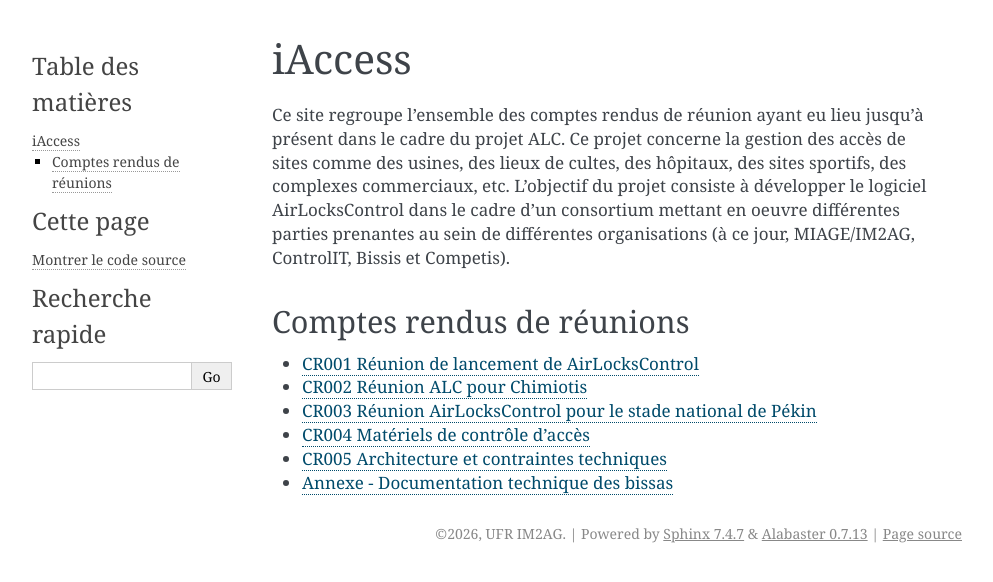
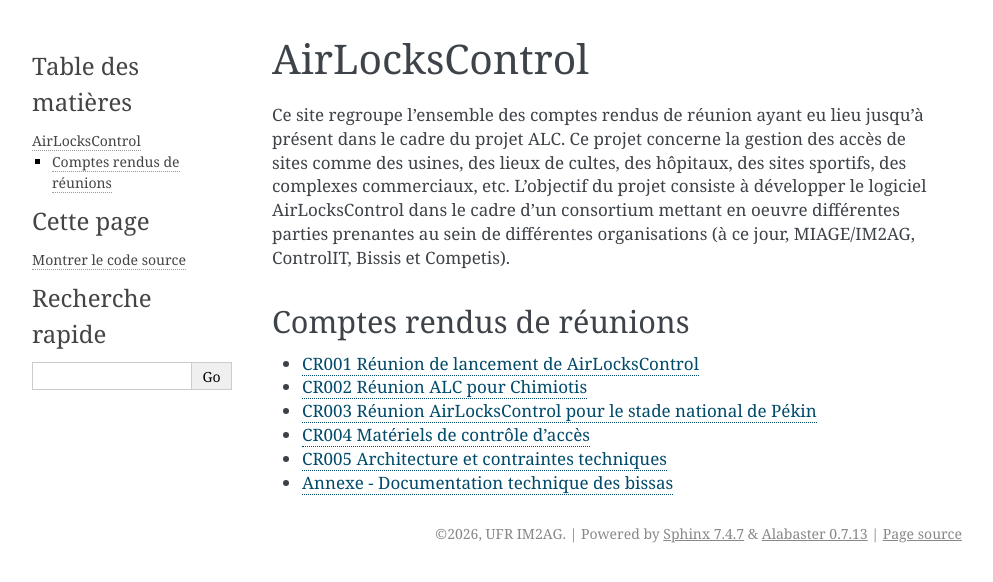
Before and after one commit to cyrilled/ALC, a Sphinx documentation site: the page built from docs/index.rst, in a window 1280 px wide. Shown: the top 582 px of the page, without its empty margins (148-1141 px from the left). Built offline with Sphinx 7.4.7, drawn with Linux system fonts in a browser that asks for light colours.

Commit message:
Update index.rst

```diff
--- a/docs/index.rst
+++ b/docs/index.rst
@@ -1,8 +1,8 @@
-.. iAccess documentation master file
+.. AirLocksControl documentation master file
    You can adapt this file completely to your liking, but it should at least
    contain the root `toctree` directive.
 
-iAccess
+AirLocksControl
 =============
 
 Ce site regroupe l'ensemble des comptes rendus de réunion ayant eu lieu jusqu'à présent dans le cadre du projet ALC. Ce projet concerne la gestion des accès de sites comme des usines, des lieux de cultes, des hôpitaux, des sites sportifs, des complexes commerciaux, etc. L'objectif du projet consiste à développer le logiciel AirLocksControl dans le cadre d'un consortium mettant en oeuvre différentes parties prenantes au sein de différentes organisations (à ce jour, MIAGE/IM2AG, ControlIT, Bissis et Competis).
```
